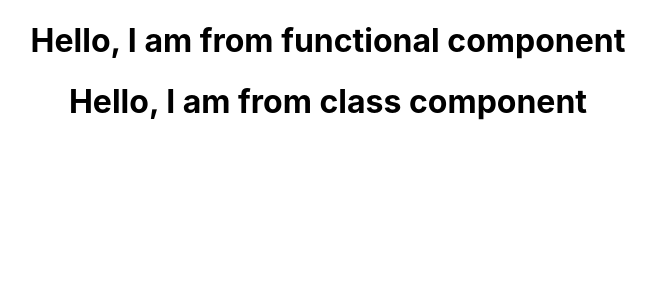
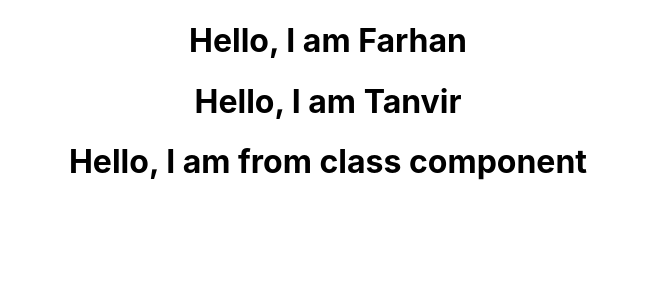
Before and after one commit to FARHAN-TANVIR-7471/BasicReact, a React (Create React App) app: page / in a window 1280 px wide. Shown: the top 300 px of the page, without its empty margins (312-968 px from the left). Built offline with nearby package versions, Linux system fonts and the light colour scheme; the HTML template or start-up script is replaced by a standard one.

Commit message:
Props, pass data in parameter using props in functional component

```diff
--- a/src/App.js
+++ b/src/App.js
@@ -7,7 +7,8 @@ function App() {
   return (
     <div className="App">
       <div className="App">
-        <Hello></Hello>
+        <Hello name="Farhan"></Hello>
+        <Hello  name="Tanvir"></Hello>
         <Welcome></Welcome>
       </div>
 
--- a/src/component/Hello.js
+++ b/src/component/Hello.js
@@ -1,8 +1,8 @@
 import React from 'react';
 
-function Hello(){
+function Hello(props){
     return (
-        <h1>Hello, I am from functional component</h1>
+        <h1>Hello, I am {props.name}</h1>
     );
 }
 
```
